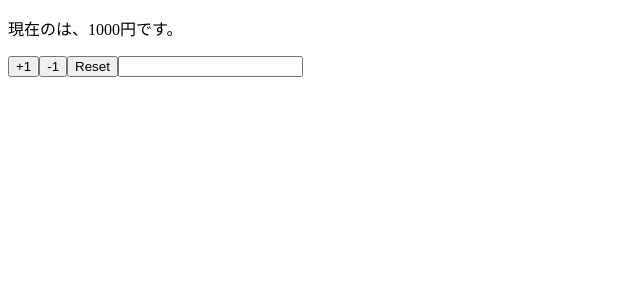
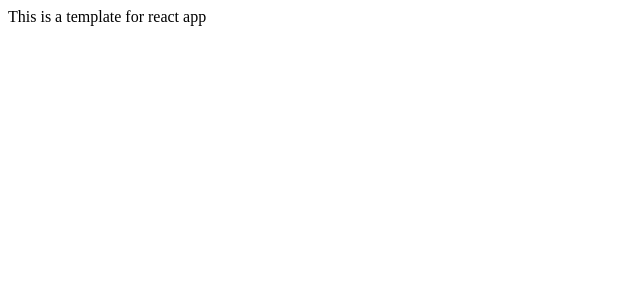
Before and after one commit to ProgRiro/react-hooks-training, a React (Create React App) app: page / in a window 1280 px wide. Shown: the top 300 px of the page, without its empty margins (0-640 px from the left). Built offline with nearby package versions, Linux system fonts and the light colour scheme.

Commit message:
Revert "Use effect"

```diff
--- a/src/App.js
+++ b/src/App.js
@@ -1,44 +1,7 @@
-import React, { useEffect, useState } from 'react';
+import React from "react";
 
-const App = (props) => {
-  const [state, setState] = useState(props);
-  const { name, price } = state;
-
-  useEffect(() => {
-    console.log('This is like componentDidMount or componentDidUpdate.');
-  });
-
-  useEffect(() => {
-    console.log('This is like componentDidMount');
-  }, []);
-
-  useEffect(() => {
-    console.log('This callback is for name only');
-  }, [name]);
-
-  return (
-    <>
-      <p>
-        現在の{name}は、{price}円です。
-      </p>
-      <button onClick={() => setState({ ...state, price: price + 1 })}>
-        +1
-      </button>
-      <button onClick={() => setState({ ...state, price: price - 1 })}>
-        -1
-      </button>
-      <button onClick={() => setState(props)}>Reset</button>
-      <input
-        value={name}
-        onChange={(e) => setState({ ...state, name: e.target.value })}
-      />
-    </>
-  );
-};
-
-App.defaultProps = {
-  name: '',
-  price: 1000,
+const App = () => {
+  return <div>This is a template for react app</div>;
 };
 
 export default App;
```
Also changed, not shown: 1 other file (tests, documents, lock files or other folders).
